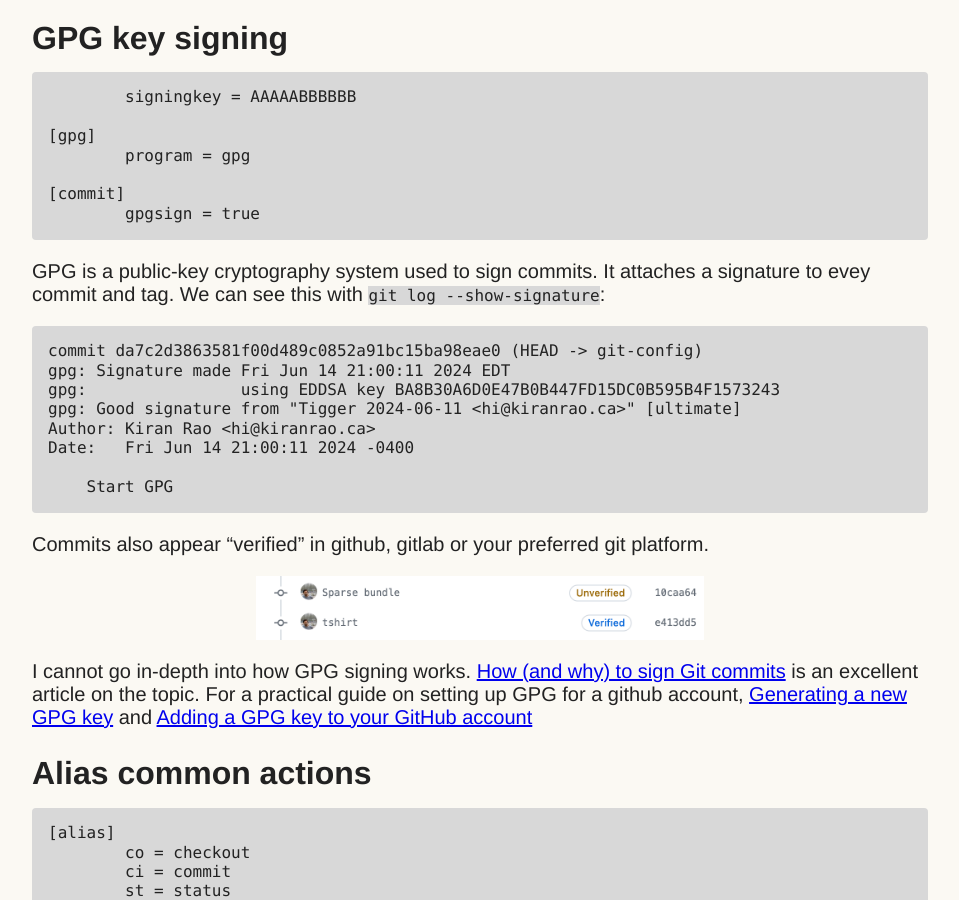
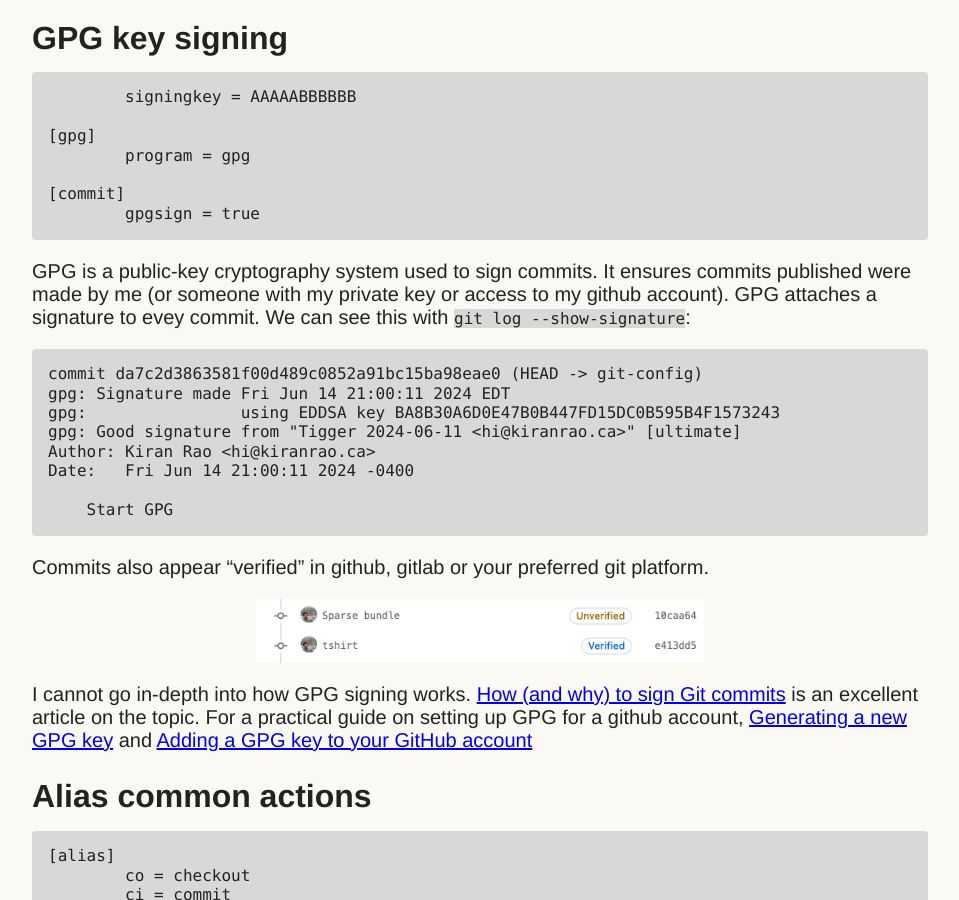
Before and after one commit to Kiran-Rao/kiran-rao.github.io, a Jekyll site: the page built from docs/unpublished/2024-06-13-git-config.md, in a window 1280 px wide and 900 px high, scrolled down 1536 px. Shown: the whole window, without its empty margins (160-1119 px from the left). Built offline with Jekyll 4.4.1, drawn with Linux system fonts in a browser that asks for light colours.

Commit message:
Cleanup GPG

````diff
--- a/docs/unpublished/2024-06-13-git-config.md
+++ b/docs/unpublished/2024-06-13-git-config.md
@@ -60,7 +60,9 @@ Date:   Fri Jun 14 20:31:03 2024 -0400
 
 This also yields a useful insight: It's easy to change my name and email per repo. Separate work and personal, or multiple clients is a good use case.
 
-It also leads to another insight: Nothing stops me from changing my user name and email to anything. Nothing stops anyone from changing their name and email to mine. Luckly we have GPG to mitigate that.
+It also leads to another insight: Nothing stops me from changing my user name and email to anything.
+Nothing stops anyone from changing their name and email to mine.
+Luckly we have GPG to mitigate that.
 
 ## GPG key signing
 
@@ -74,7 +76,8 @@ It also leads to another insight: Nothing stops me from changing my user name an
 	gpgsign = true
 ```
 
-GPG is a public-key cryptography system used to sign commits. It attaches a signature to evey commit and tag. We can see this with `git log --show-signature`:
+GPG is a public-key cryptography system used to sign commits. It ensures commits published were made by me (or someone with my private key or access to my github account).
+GPG attaches a signature to evey commit. We can see this with `git log --show-signature`:
 
 ```sh
 commit da7c2d3863581f00d489c0852a91bc15ba98eae0 (HEAD -> git-config)
````
